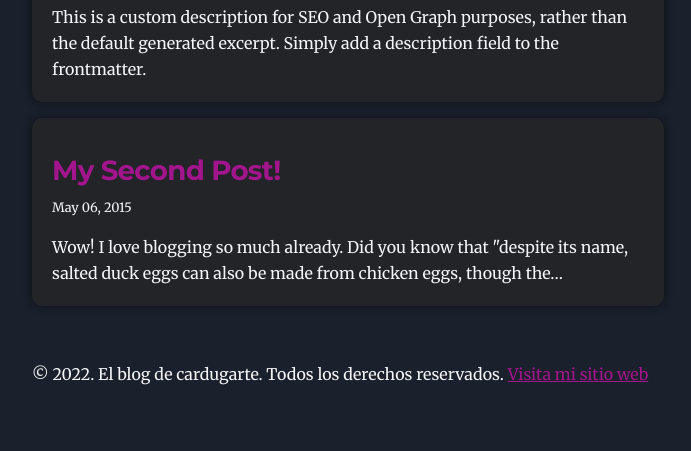
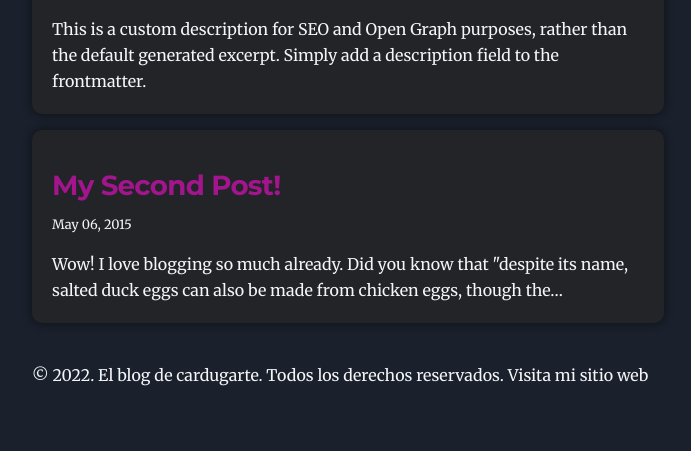
Before and after one commit to cardugarte/cardugarteblog, a Gatsby site: page / in a window 1280 px wide. Shown: the part 561-1012 px from the top of the page, without its empty margins (292-983 px from the left). Built offline with nearby package versions, Linux system fonts and the light colour scheme; Gatsby itself is replaced by a stand-in of ours.

Commit message:
Se instala en modo dev tailwindcss

```diff
--- a/gatsby-browser.js
+++ b/gatsby-browser.js
@@ -8,3 +8,6 @@ import "./src/style.css"
 
 // Highlighting for code blocks
 import "prismjs/themes/prism.css"
+
+//Tailwind
+import "./src/styles/global.css"
--- a/gatsby-config.js
+++ b/gatsby-config.js
@@ -51,6 +51,7 @@ module.exports = {
     },
     `gatsby-transformer-sharp`,
     `gatsby-plugin-sharp`,
+    'gatsby-plugin-postcss',
     // {
     //   resolve: `gatsby-plugin-google-analytics`,
     //   options: {
--- a/package.json
+++ b/package.json
@@ -35,7 +35,11 @@
     "typeface-montserrat": "0.0.75"
   },
   "devDependencies": {
-    "prettier": "^2.5.1"
+    "autoprefixer": "^10.4.4",
+    "gatsby-plugin-postcss": "^5.10.0",
+    "postcss": "^8.4.12",
+    "prettier": "^2.5.1",
+    "tailwindcss": "^3.0.23"
   },
   "homepage": "https://github.com/gatsbyjs/gatsby-starter-blog#readme",
   "keywords": [
--- /dev/null
+++ b/postcss.config.js
@@ -0,0 +1,6 @@
+module.exports = {
+  plugins: {
+    tailwindcss: {},
+    autoprefixer: {},
+  },
+}
--- a/src/pages/index.js
+++ b/src/pages/index.js
@@ -39,7 +39,9 @@ const BlogIndex = ({ data, location }) => {
                 itemType="http://schema.org/Article"
               >
                 <header>
-                  <h2>
+                  <h2
+                    className="text-3xl font-bold"
+                  >
                     <Link to={post.fields.slug} itemProp="url">
                       <span itemProp="headline">{title}</span>
                     </Link>
--- /dev/null
+++ b/src/styles/global.css
@@ -0,0 +1,4 @@
+/* Tailwind */
+@tailwind base;
+@tailwind components;
+@tailwind utilities;
--- /dev/null
+++ b/tailwind.config.js
@@ -0,0 +1,9 @@
+module.exports = {
+  content: [
+    "./src/**/*.{js,jsx,ts,tsx}",
+  ],
+  theme: {
+    extend: {},
+  },
+  plugins: [],
+}
```
Also changed, not shown: 1 other file.
